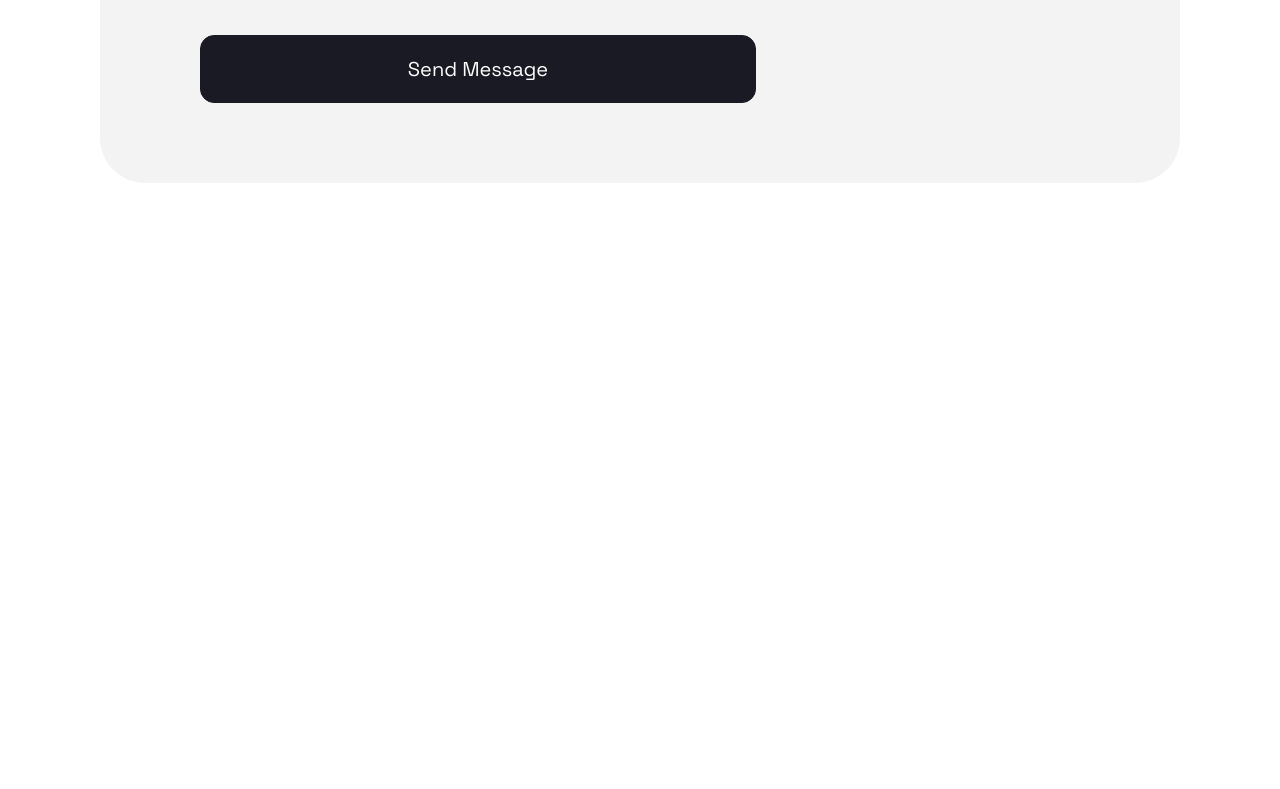
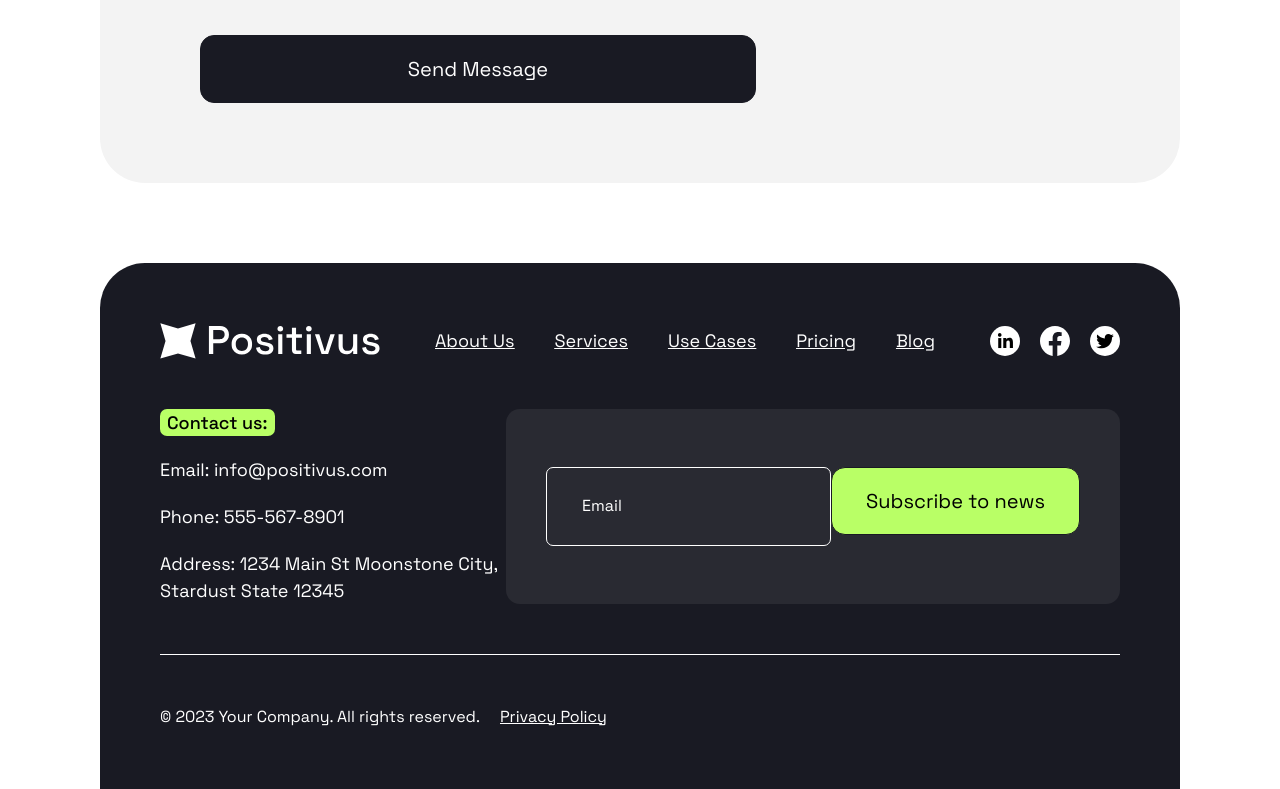
Before and after one commit to xsalles/tailwind-landpage, a React (Vite) app: page / in a window 1280 px wide. Shown: the part 7074-7863 px from the top of the page. Before the commit the page ends 7317 px from the top, so only its background shows below. Built offline with nearby package versions, Linux system fonts and the light colour scheme.

Commit message:
feat: created the component footer

```diff
--- a/src/App.tsx
+++ b/src/App.tsx
@@ -1,3 +1,4 @@
+import Footer from "./components/Footer"
 import Header from "./components/Header"
 import Landpage from "./pages/landpage"
 
@@ -6,6 +7,7 @@ function App() {
     <>
       <Header />
       <Landpage/>
+      <Footer />
     </>
   )
 }
--- /dev/null
+++ b/src/components/Footer/index.tsx
@@ -0,0 +1,45 @@
+import { iconsFooter, logos } from "../../constants/icons";
+import Button from "../Button";
+
+export default function Footer() {
+  return (
+    <footer className="flex flex-col gap-12.5 bg-[#191A23] rounded-[45px_45px_0_0] !p-15 h-full">
+      <div className="flex justify-between items-center">
+        <img src={logos.logoWhite} alt="Logo da Positivus branca" />
+        <nav className="flex gap-10 text-white underline text-[18px]">
+          <a href="">About Us</a>
+          <a href="">Services</a>
+          <a href="">Use Cases</a>
+          <a href="">Pricing</a>
+          <a href="">Blog</a>
+        </nav>
+        <div className="flex gap-5">
+          <img src={iconsFooter.linkedinWhite} alt="Logo do Linkedin" />
+          <img src={iconsFooter.facebook} alt="Logo do facebook" />
+          <img src={iconsFooter.twitter} alt="Logo do twitter" />
+        </div>
+      </div>
+      <div className="flex justify-between">
+        <div className="flex flex-col gap-5">
+          <h4 className="bg-[#B9FF66] !p-[0_7px] rounded-[7px] w-fit font-medium text-[18px]">Contact us:</h4>
+          <div className="text-white flex flex-col gap-5 text-[18px]">
+            <p>Email: info@positivus.com</p>
+            <p>Phone: 555-567-8901</p>
+            <p>Address: 1234 Main St Moonstone City, Stardust State 12345</p>
+          </div>
+        </div>
+        <div className="flex bg-[#292A32] !p-[58px_40px] w-[634px] justify-between rounded-[14px]">
+          <input className=" border-1 border-white rounded-[7px] !p-[22px_35px] w-[285px] text-white placeholder:text-white" type="text" placeholder="Email" />
+          <Button bgColor="bg-[#B9FF66]" fontColor="text-black" width="w-[249px]">
+            Subscribe to news
+          </Button>
+        </div>
+      </div>
+      <hr className=" border-white" />
+      <div className="flex text-white text[18px] gap-5">
+        <p>&copy; 2023 Your Company. All rights reserved.</p>
+        <p className="underline">Privacy Policy</p>
+      </div>
+    </footer>
+  );
+}
--- a/src/styles/global.css
+++ b/src/styles/global.css
@@ -10,7 +10,7 @@ body {
   flex-direction: column;
   min-height: 100vh;
   background-color: #fff;
-  padding: 60px 100px;
+  padding: 60px 100px 0 100px;
 }
 
 #root {
@@ -21,10 +21,14 @@ body {
   background-color: #fff;
 }
 
-button a {
+button, a {
   cursor: pointer;
 }
 
 textarea {
   resize: vertical;
 }
+
+input {
+  outline: none;
+}
```
